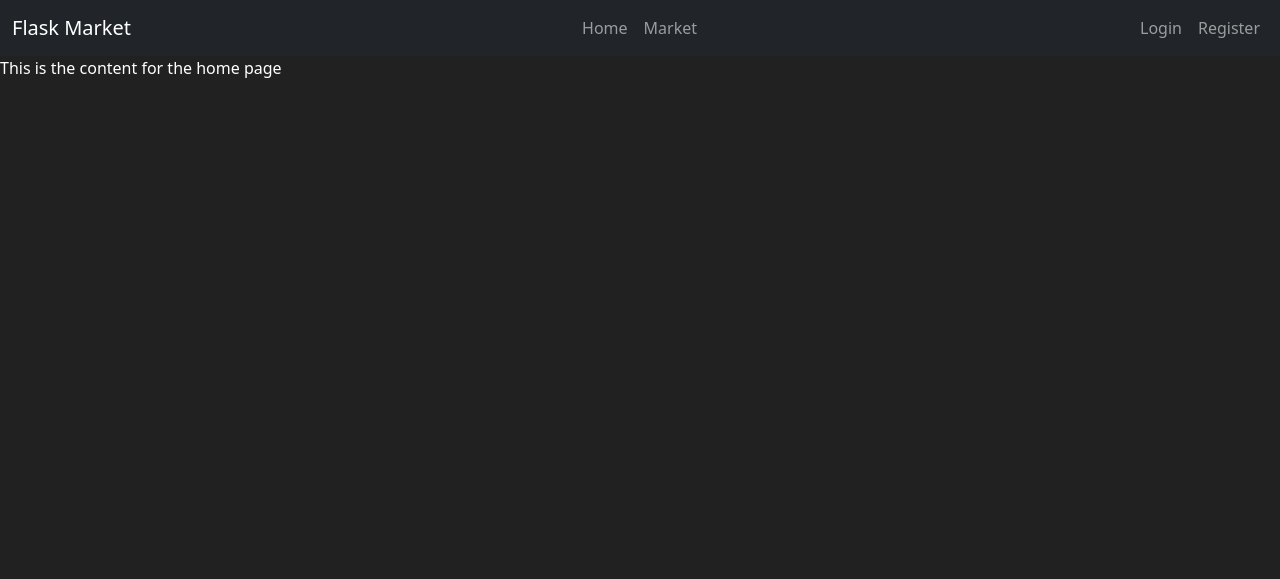
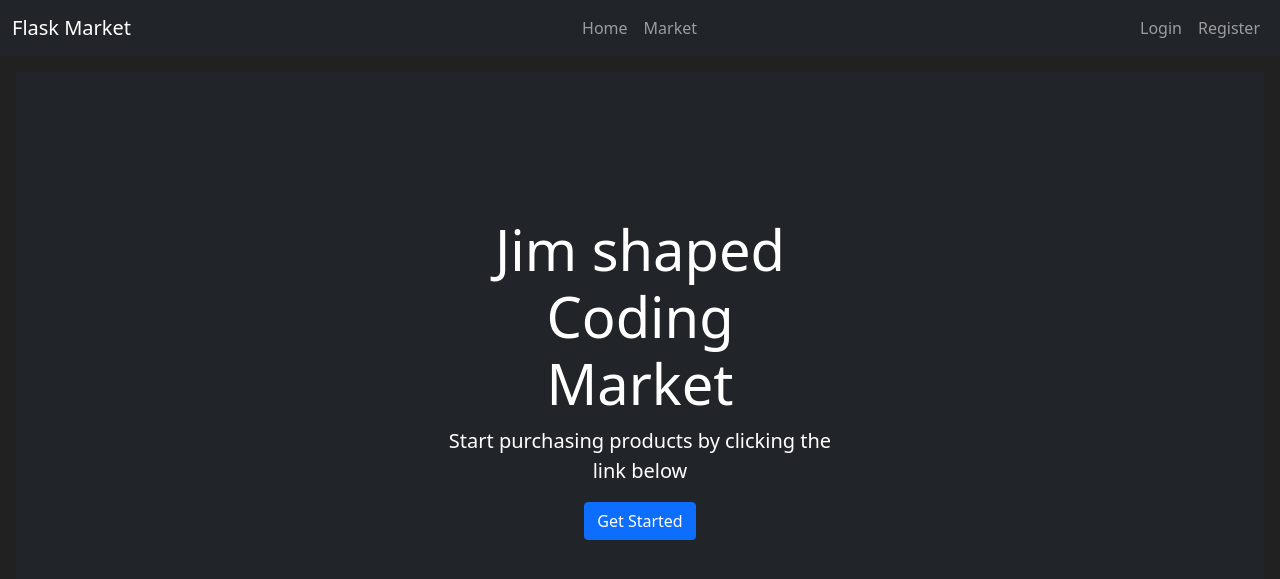
Before and after one commit to parzival867/market-tutorial, a Flask app: page / in a window 1280 px wide. Shown: the top 579 px of the page. Run offline with Flask 2, Linux system fonts and the light colour scheme.

Commit message:
Clean up homepage

```diff
--- a/market/templates/home.html
+++ b/market/templates/home.html
@@ -5,5 +5,13 @@
 {% endblock %}
 
 {% block main %}
-	This is the content for the home page
+	<div class="position-relative overflow-hidden p-3 p-md-5 m-md-3 text-center bg-dark">
+		<div class="col-md-5 p-lg-5 mx-auto my-5">
+			<h1 class="display-4 font-weight-normal">Jim shaped Coding Market</h1>
+			<p class="lead font-weight-normal">Start purchasing products by clicking the link below</p>
+			<a class="btn btn-primary" href="{{ url_for('market_page') }}">Get Started</a>
+		</div>
+		<div class="product-device box-shadow d-none d-md-block"></div>
+		<div class="product-device product-device-2 box-shadow d-none d-md-block"></div>
+	</div>
 {% endblock %}
```
